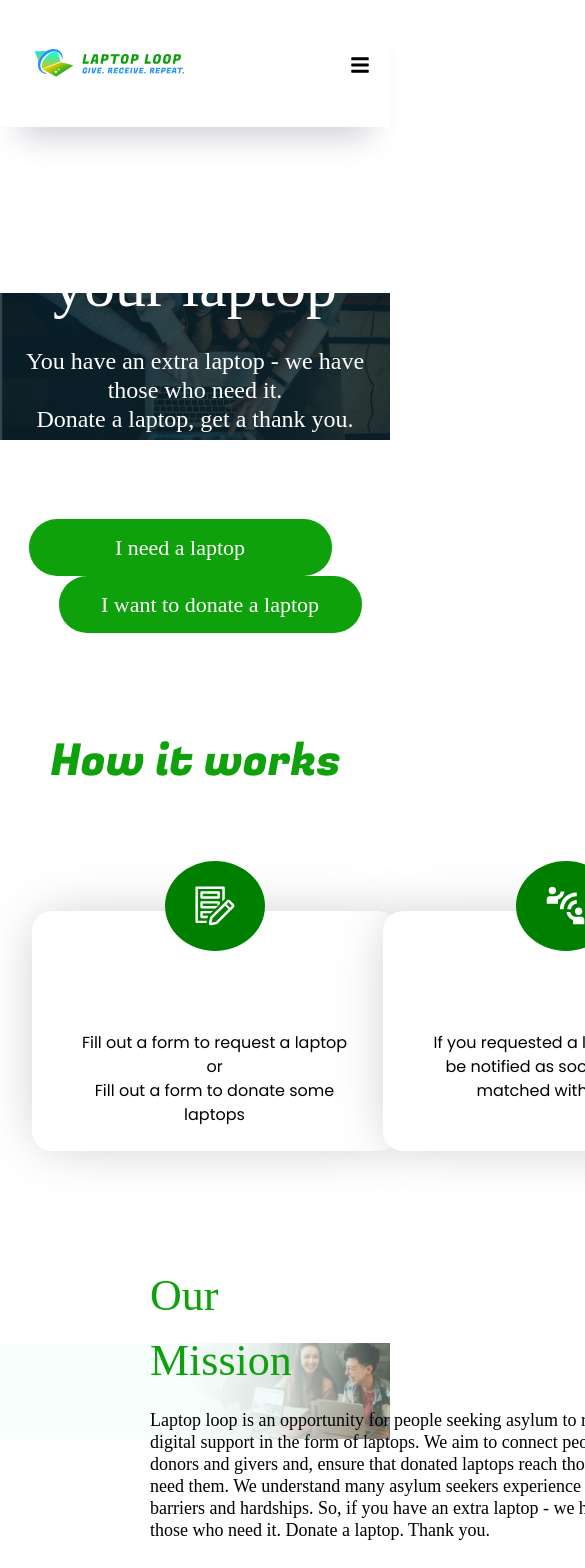
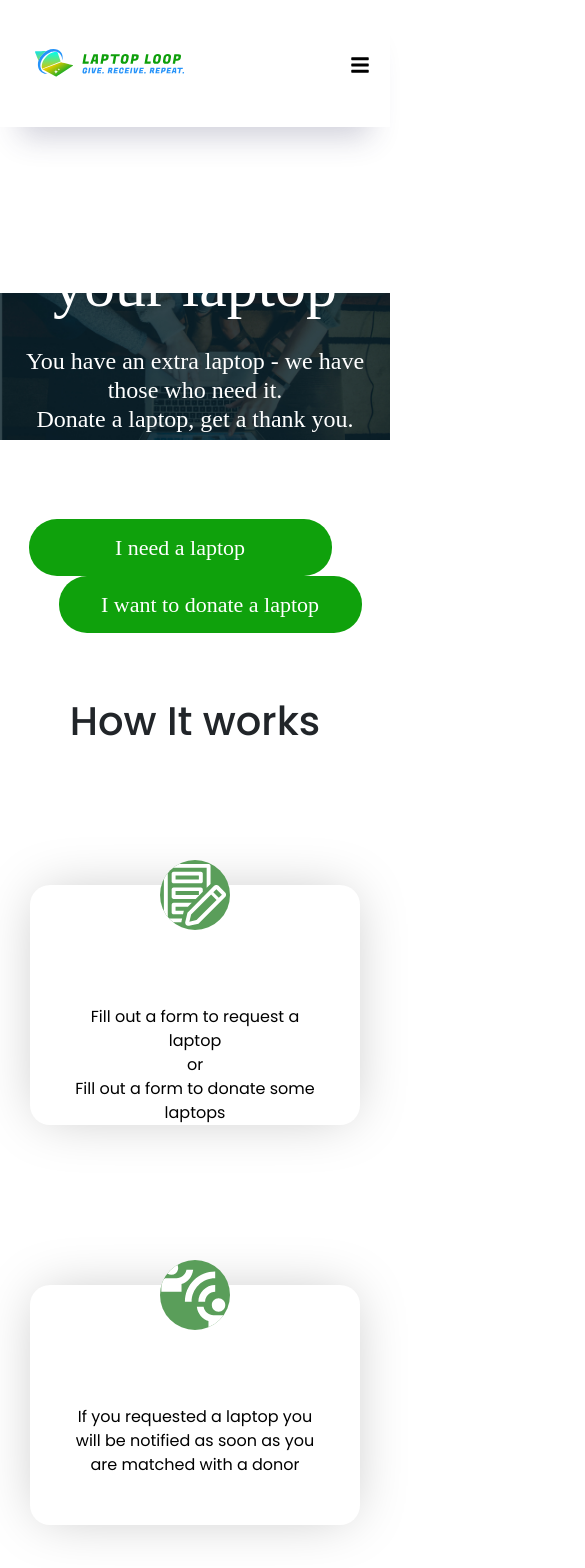
Before and after one commit to Sslim123/tech-roots-project, a React (Create React App) app in the folder client/: page / in a window 390 px wide. Shown: the top 1568 px of the page, 585 px wide, since content can reach past the window. Built offline with nearby package versions, Linux system fonts and the light colour scheme; no server answers.

Commit message:
how it works- responsive design

```diff
--- a/client/src/pages/component/HowItIsWork/HowItIsWork.js
+++ b/client/src/pages/component/HowItIsWork/HowItIsWork.js
@@ -9,8 +9,8 @@ import "./howitiswork.css";
 function HowIsWORK() {
 	return (
 		<div className="howitwork-container">
-			<div className="h2">
-				<img src={Img} />
+			<div className="how-it-works-text">
+				<h1> How It works</h1>
 			</div>
 			<div className="howItWorkCard">
 				<div className="body-span">
--- a/client/src/pages/component/HowItIsWork/howitiswork.css
+++ b/client/src/pages/component/HowItIsWork/howitiswork.css
@@ -4,43 +4,51 @@ body{
     box-sizing: border-box;
 }
 .howitwork-container{
-    position: relative;
-    top: 100px;
-    width: 80vw;
-    height: 60vh;
+    width: 100%;
+    height: auto;
     margin: 0 auto;
     display: flex;
     flex-direction: column;
-    justify-content: space-around;
+    justify-content: space-evenly;
     align-items: center;
+   margin-bottom: 100px;
+   margin-top: 40px;
 }
 .howItWorkCard {
-    width: 80vw;
-    height: 40vh;
+    display: flex;
+    justify-content: space-between;
+    width: 100%;
+    height: auto;
     display: flex;
     margin: 0 auto;
     align-items: center;
 
 }
-.h2{
+
+.how-it-works-text{
     text-align: center;
+    margin: 50px;
 }
 .body-span{
     display: flex;
     flex-direction: column;
     justify-content: center;
     align-items: center;
-    width: 90vw;
+    width: 100%;
     height: 40vh;
 }
+.imgSvg img {
+    width: 75px;
+    background-color: rgb(90, 158, 90);
+    border-radius: 50%;
+}
 .body-span .imgSvg{
-    width: 100px;
-    height: 90px;
+    width: 200px;
+    height: 200px;
     display: flex;
     align-items: center;
     justify-content: center;
-    border-radius: 50%;
-    background-color: green;
+
     margin-bottom: -40px;
     position: relative;
     z-index: 2;
@@ -60,13 +68,13 @@ body{
     padding: 120px 40px;
     color: rgba(0, 0, 0, 1);
 }
- @media screen and (max-width: 350px) {
+ @media screen and (max-width: 750px) {
     .howitwork-container{
-        width: 350px;
+        width: 100%;
         height: auto;
         display: flex;
         flex-direction: column;
-        margin: 0 auto;
+        margin-bottom: 0%;
     }.howItWorkCard{
         display: grid;
         grid-template-columns: 1fr;
--- a/client/src/pages/component/Mission/Mission.css
+++ b/client/src/pages/component/Mission/Mission.css
@@ -5,28 +5,24 @@
 }
 .mission-constrainer {
 	width: 100%;
-	position: relative;
-	top: 120px;
+
+
 	background-image: url(../image/mission.jpg);
 	background-repeat: no-repeat;
-	height: 315px;
+	height: 100%;
 	background-size: 100%;
 	background-position: center;
 	margin: 0 auto;
 	box-sizing: border-box;
-
-
 }
 .mission-card {
-	position: relative;
-	left: 0px;
-	width: 50vw;
+	width: 100%;
 	display: flex;
 	flex-direction: column;
 	margin-left: 150px;
 }
 .mission-title {
-	margin-top: 30px;
+
 	font-family: Fugaz One;
 	font-size: 44px;
 	font-weight: 400;
@@ -41,11 +37,10 @@
 	line-height: 65px;
 }
 .mission-text {
-
 	width: 500px;
 	height: 160px;
 	font-family: Fredoka;
-	font-size: 18px;
+	font-size: 5vw;
 	font-weight: 400;
 	line-height: 22px;
 	letter-spacing: 0em;
@@ -57,3 +52,48 @@
 	line-height: 22px;
 	color: #000000;
 }
+.mission{
+	background-color: aqua;
+	margin: 0%;
+	padding: 0%;
+}
+
+@media (max-width: 750px) {
+	.mission-constrainer {
+		width: 100%;
+		height: auto;
+
+	}
+	.mission-card {
+		width: 100%;
+		display: flex;
+		align-items: center;
+        justify-content: center;
+		text-align: center;
+		margin-left: 10px;
+		position: absolute;
+		top: 150px;
+	}
+	.mission-card {
+		position: relative;
+		left: 0px;
+		width: 100%;
+		display: flex;
+		flex-direction: column;
+
+	}
+	.mission-title {
+		margin-top: 50px;
+	     text-align: center;
+		font-weight: 400;
+		font-size: 24px;
+		line-height: 65px;
+	}
+	.mission-text {
+		width: 80%;
+		height: 80%;
+		position: relative;
+		margin: 50px;
+
+	}
+}
```
Also changed, not shown: client/src/pages/component/image/Group 3.jpg (added).
